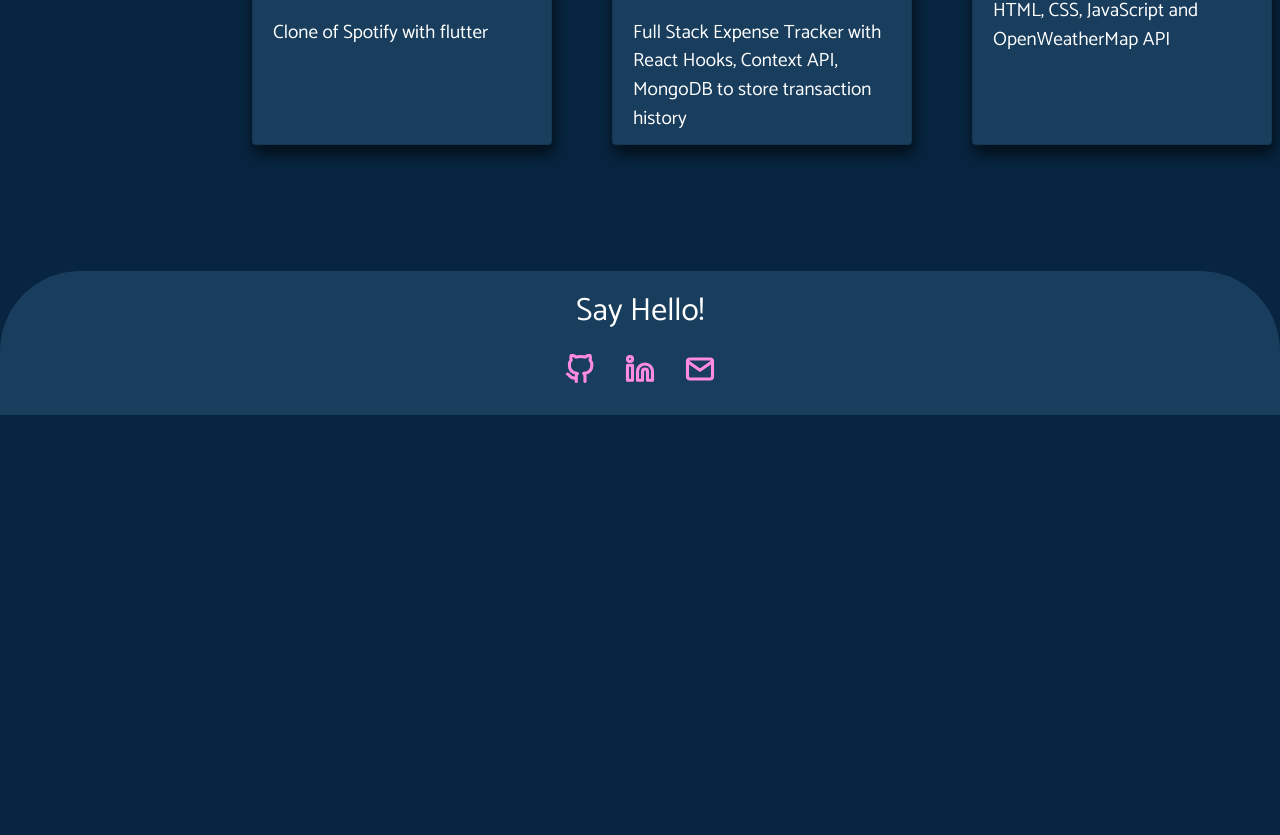
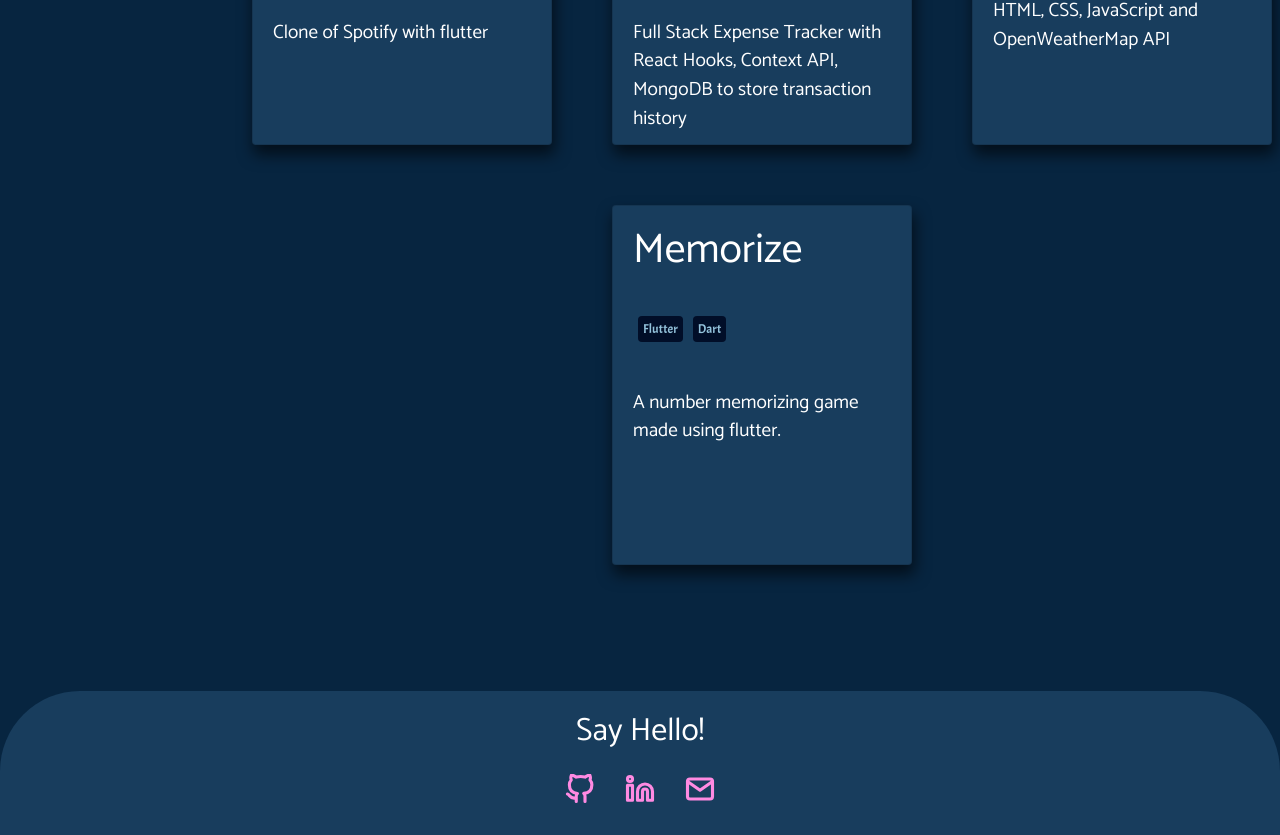
Before and after one commit to GLADI8R/Portfolio, a React (Create React App) app: page /project in a window 1280 px wide. Shown: the part 976-1811 px from the top of the page. Before the commit the page ends 1391 px from the top, so only its background shows below. Built offline with nearby package versions, Linux system fonts and the light colour scheme.

Commit message:
Add new Project Card

```diff
--- a/src/Components/Project/Project.js
+++ b/src/Components/Project/Project.js
@@ -51,6 +51,13 @@ const Project = () => {
                         link="https://github.com/GLADI8R/WEATHERLY"
                         tags={["HTML", "JavaScript", "API"]}
                     />
+                    <ProjectCard
+                        key="7"
+                        projHead="Memorize"
+                        description="A number memorizing game made using flutter."
+                        link="https://github.com/DhrupamP/Memorize"
+                        tags={["Flutter", "Dart"]}
+                    />
                 </section>
             </div>
         </div>
```
